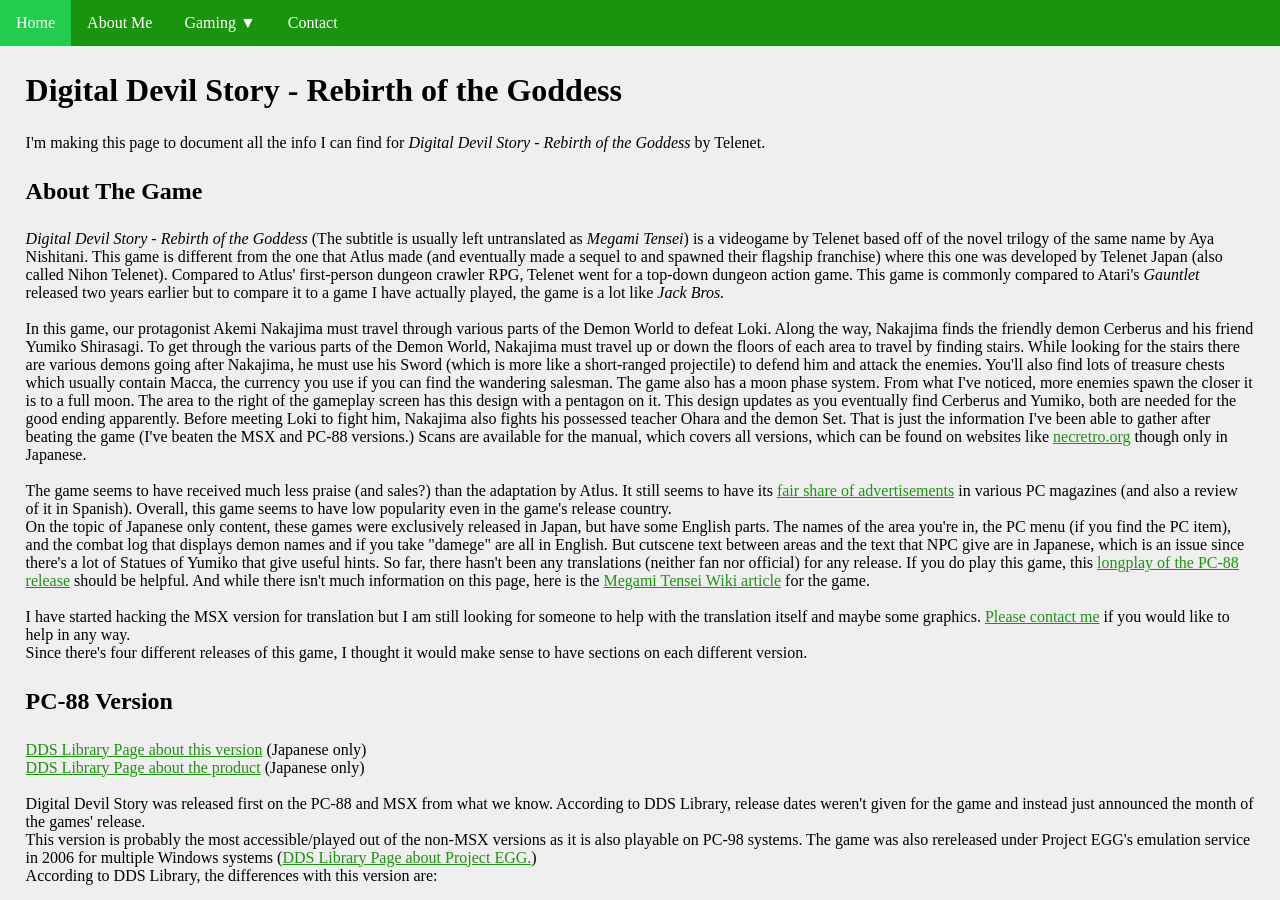
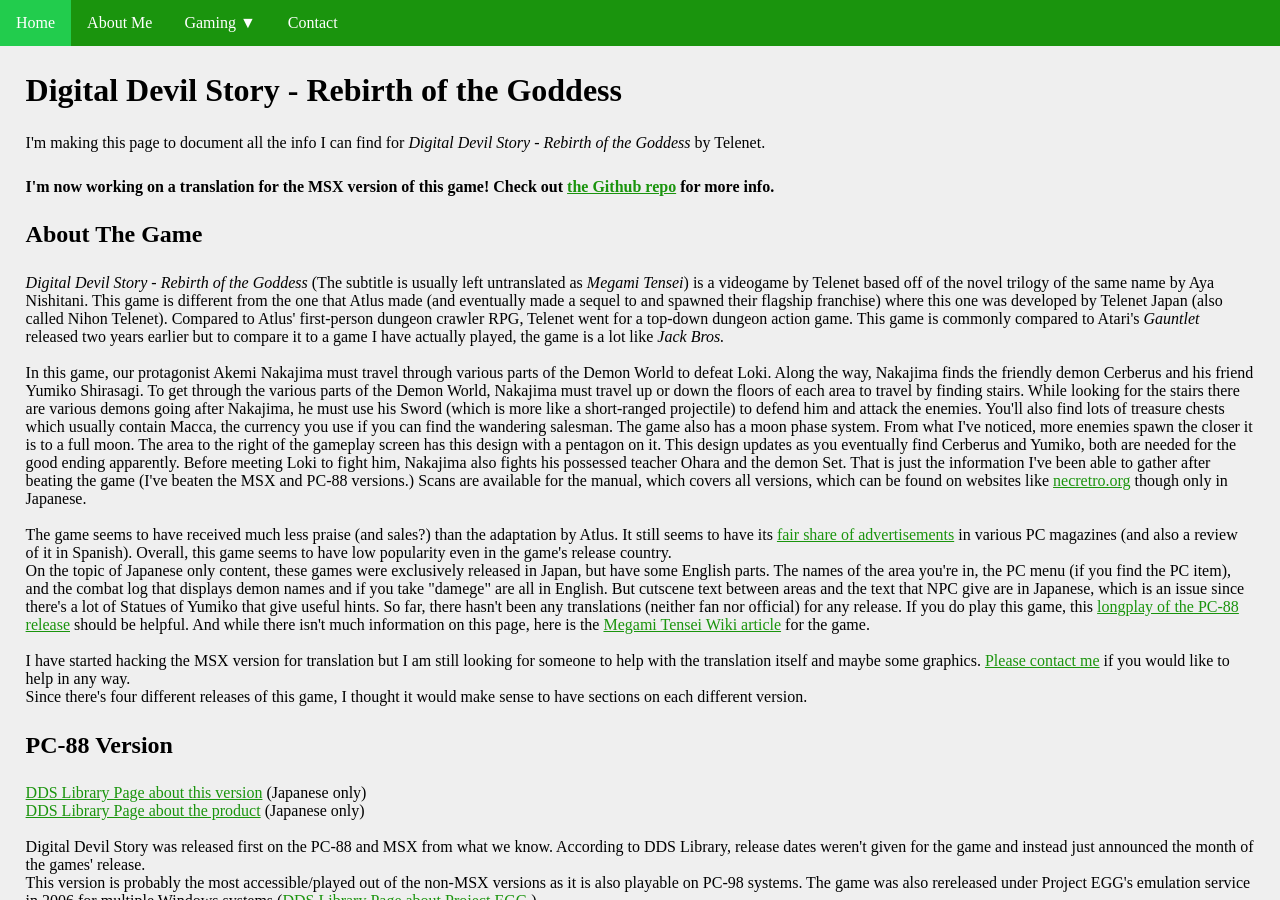
Before and after one commit to Kaisaan/kaisaan.github.io, a Jekyll site: the page built from pages/dds.html, in a window 1280 px wide and 900 px high. Built offline with Jekyll 4.4.1, drawn with Linux system fonts in a browser that asks for light colours; some web fonts are replaced.

Commit message:
Update dds.html

```diff
--- a/pages/dds.html
+++ b/pages/dds.html
@@ -6,6 +6,8 @@
 <h1>Digital Devil Story - Rebirth of the Goddess</h1>
 
 <p>I'm making this page to document all the info I can find for <em>Digital Devil Story - Rebirth of the Goddess</em> by Telenet.</p>
+
+<p><b>I'm now working on a translation for the MSX version of this game! Check out <a href="https://github.com/Kaisaan/DDS-Translation" target="_blank">the Github repo</a> for more info.</b></p>
 
 <h2>About The Game</h2>
 <p><em>Digital Devil Story - Rebirth of the Goddess</em> (The subtitle is usually left untranslated as <em>Megami Tensei</em>) is a videogame by Telenet based off of the novel trilogy of the same name by Aya Nishitani. This game is different from the one that Atlus made (and eventually made a sequel to and spawned their flagship franchise) where this one was developed by Telenet Japan (also called Nihon Telenet). Compared to Atlus' first-person dungeon crawler RPG, Telenet went for a top-down dungeon action game. This game is commonly compared to Atari's <em>Gauntlet</em> released two years earlier but to compare it to a game I have actually played, the game is a lot like <em>Jack Bros.</em><br>
```
